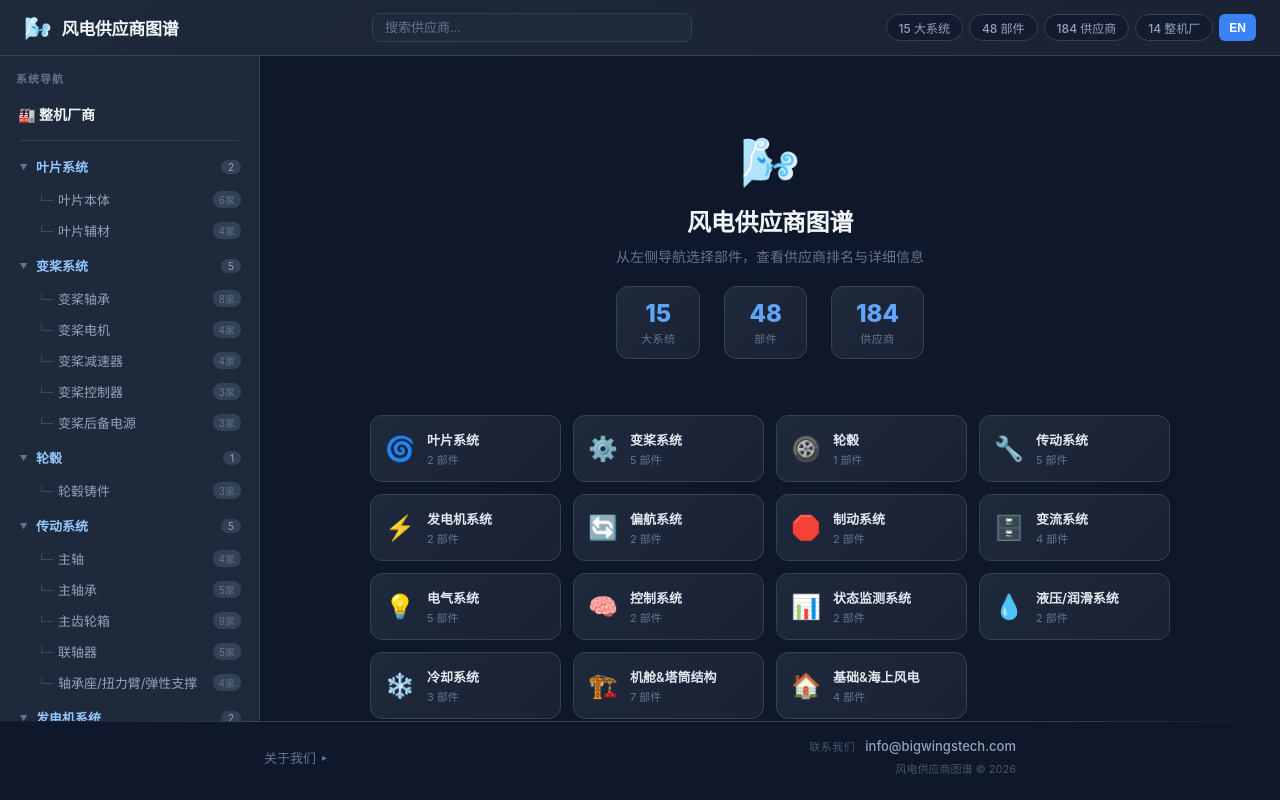
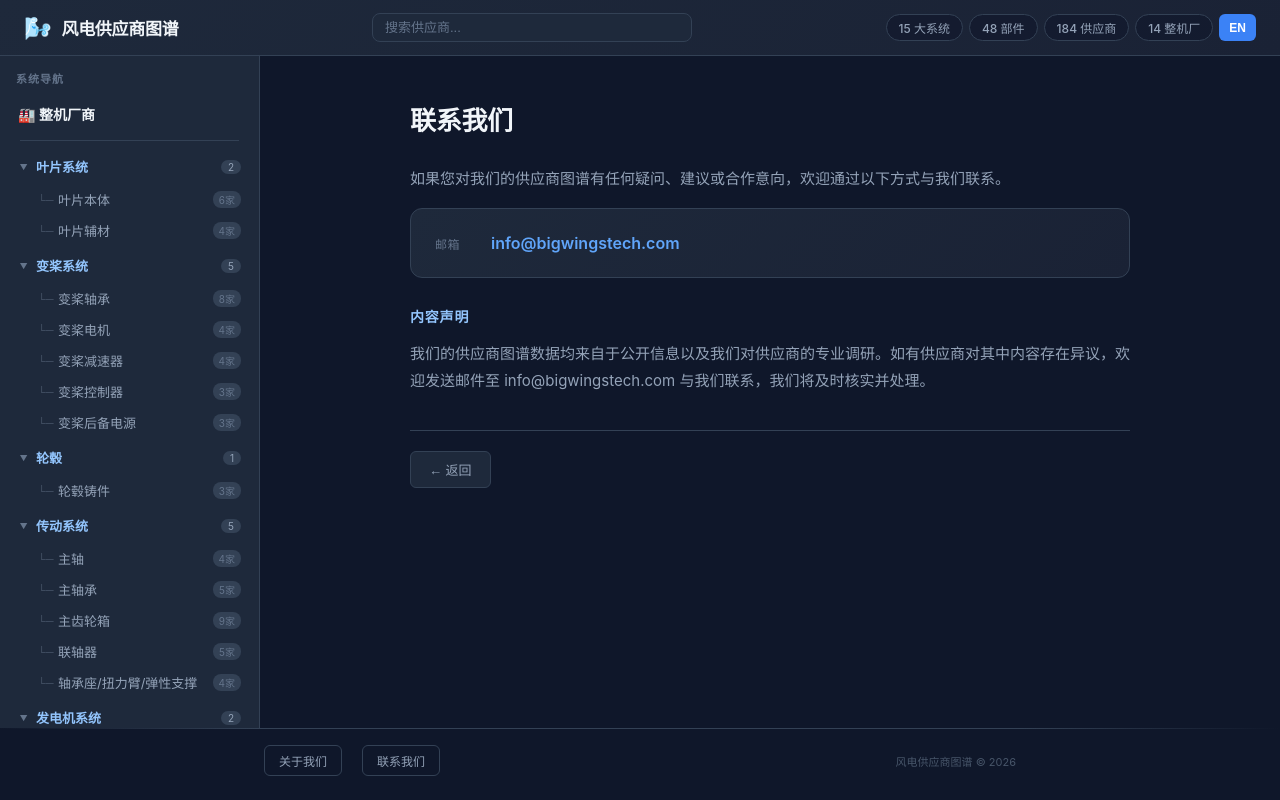
Before and after one commit to peterpei001/wind-turbine-suppliers, a React (Vite) app: page /1/contact in a window 1280 px wide. Before the commit this address led to /zh/. Built offline with nearby package versions, Linux system fonts and the light colour scheme.

Commit message:
feat: Contact Us as dedicated page, remove footer arrows

```diff
--- a/src/App.css
+++ b/src/App.css
@@ -975,61 +975,28 @@
   align-items: center;
 }
 
-.footer-right {
+.footer-links {
   display: flex;
-  flex-direction: column;
-  align-items: flex-end;
-  gap: 6px;
-}
-
-.footer-contact {
-  display: flex;
-  align-items: center;
-  gap: 10px;
-}
-
-.footer-contact-label {
-  font-size: 11px;
-  color: #475569;
-  text-transform: uppercase;
-  letter-spacing: 0.5px;
-  font-weight: 500;
-}
-
-.footer-email {
-  font-size: 13px;
-  color: #94A3B8;
-  text-decoration: none;
-  transition: color 0.2s;
-  font-weight: 500;
-}
-.footer-email:hover {
-  color: #60A5FA;
-  text-decoration: underline;
+  gap: 20px;
 }
 
 .footer-link {
   display: inline-flex;
   align-items: center;
-  gap: 6px;
   background: none;
-  border: none;
-  color: #64748B;
-  font-size: 13px;
+  border: 1px solid #334155;
+  border-radius: 6px;
+  color: #94A3B8;
+  font-size: 12px;
   cursor: pointer;
-  transition: color 0.2s;
-  padding: 4px 0;
+  transition: all 0.2s;
+  padding: 6px 14px;
+  font-weight: 500;
 }
 .footer-link:hover {
-  color: #60A5FA;
-}
-
-.footer-arrow {
-  font-size: 10px;
-  transition: transform 0.2s;
-}
-.footer-link:hover .footer-arrow {
-  transform: translateX(3px);
+  color: #F1F5F9;
+  border-color: #3B82F6;
+  background: rgba(59, 130, 246, 0.06);
 }
 
 .footer-copy {
@@ -1098,6 +1065,41 @@
   color: #3B82F6;
   font-weight: bold;
   font-size: 18px;
+}
+
+.contact-card {
+  background: linear-gradient(135deg, #1E293B 0%, #1a2235 100%);
+  border: 1px solid #334155;
+  border-radius: 12px;
+  padding: 24px;
+  margin-top: 16px;
+}
+
+.contact-item {
+  display: flex;
+  align-items: center;
+  gap: 16px;
+}
+
+.contact-item-label {
+  font-size: 12px;
+  color: #64748B;
+  text-transform: uppercase;
+  letter-spacing: 0.5px;
+  font-weight: 500;
+  min-width: 40px;
+}
+
+.contact-item-value {
+  font-size: 16px;
+  color: #60A5FA;
+  text-decoration: none;
+  font-weight: 600;
+  transition: color 0.2s;
+}
+.contact-item-value:hover {
+  color: #93C5FD;
+  text-decoration: underline;
 }
 
 .about-back {
@@ -1229,8 +1231,4 @@
     gap: 12px;
     align-items: flex-start;
   }
-  .footer-right {
-    align-items: flex-start;
-    width: 100%;
-  }
 }
--- a/src/App.tsx
+++ b/src/App.tsx
@@ -11,6 +11,7 @@ import DetailPage from './pages/DetailPage';
 import OemListPage from './pages/OemListPage';
 import OemDetailPage from './pages/OemDetailPage';
 import AboutPage from './pages/AboutPage';
+import ContactPage from './pages/ContactPage';
 import { treeData } from './data';
 import { oemData } from './data/oem-data';
 import './App.css';
@@ -81,17 +82,15 @@ function Footer() {
     <footer className="footer">
       <hr className="footer-hr" />
       <div className="footer-inner">
-        <button className="footer-link" onClick={() => ln('/about')}>
-          {UI.aboutUs[lang]}
-          <span className="footer-arrow">▸</span>
-        </button>
-        <div className="footer-right">
-          <div className="footer-contact">
-            <span className="footer-contact-label">{UI.contactUs[lang]}</span>
-            <a href="mailto:info@bigwingstech.com" className="footer-email">info@bigwingstech.com</a>
-          </div>
-          <p className="footer-copy">{UI.emptyTitle[lang]} &copy; {new Date().getFullYear()}</p>
+        <div className="footer-links">
+          <button className="footer-link" onClick={() => ln('/about')}>
+            {UI.aboutUs[lang]}
+          </button>
+          <button className="footer-link" onClick={() => ln('/contact')}>
+            {UI.contactUs[lang]}
+          </button>
         </div>
+        <p className="footer-copy">{UI.emptyTitle[lang]} &copy; {new Date().getFullYear()}</p>
       </div>
     </footer>
   );
@@ -120,6 +119,7 @@ function AppInner() {
             <Route path="/:lang/oems" element={<LangGate><OemListPage /></LangGate>} />
             <Route path="/:lang/oem/:oemId" element={<LangGate><OemDetailPage /></LangGate>} />
             <Route path="/:lang/about" element={<LangGate><AboutPage /></LangGate>} />
+            <Route path="/:lang/contact" element={<LangGate><ContactPage /></LangGate>} />
             <Route path="/" element={<Navigate to="/zh/" replace />} />
             <Route path="*" element={<Navigate to="/zh/" replace />} />
           </Routes>
--- a/src/i18n.ts
+++ b/src/i18n.ts
@@ -79,6 +79,11 @@ export const UI: Record<string, LocalizedString> = {
     en: 'Our team updates the supplier map information weekly to ensure data timeliness and accuracy.',
   },
   aboutDisclaimerTitle: { zh: '内容声明', en: 'Disclaimer' },
+  contactEmail: { zh: '邮箱', en: 'Email' },
+  contactDesc: {
+    zh: '如果您对我们的供应商图谱有任何疑问、建议或合作意向，欢迎通过以下方式与我们联系。',
+    en: 'If you have any questions, suggestions, or collaboration inquiries regarding our supplier map, feel free to reach out to us.',
+  },
   aboutDisclaimer: {
     zh: '我们的供应商图谱数据均来自于公开信息以及我们对供应商的专业调研。如有供应商对其中内容存在异议，欢迎发送邮件至 info@bigwingstech.com 与我们联系，我们将及时核实并处理。',
     en: 'Our supplier map data is sourced from public information and our professional research on suppliers. If any supplier has concerns about the content, please email us at info@bigwingstech.com. We will verify and address them promptly.',
--- /dev/null
+++ b/src/pages/ContactPage.tsx
@@ -0,0 +1,37 @@
+import { useLanguage } from '../LanguageContext';
+import { UI } from '../i18n';
+import { useLN } from '../useLangNavigate';
+
+export default function ContactPage() {
+  const { lang } = useLanguage();
+  const ln = useLN();
+
+  return (
+    <div className="about-page">
+      <div className="about-header">
+        <h2 className="about-title">{UI.contactUs[lang]}</h2>
+      </div>
+
+      <section className="about-section">
+        <p className="about-text">{UI.contactDesc[lang]}</p>
+        <div className="contact-card">
+          <div className="contact-item">
+            <span className="contact-item-label">{UI.contactEmail[lang]}</span>
+            <a href="mailto:info@bigwingstech.com" className="contact-item-value">info@bigwingstech.com</a>
+          </div>
+        </div>
+      </section>
+
+      <section className="about-section">
+        <h3 className="about-subtitle">{UI.aboutDisclaimerTitle[lang]}</h3>
+        <p className="about-text">{UI.aboutDisclaimer[lang]}</p>
+      </section>
+
+      <div className="about-back">
+        <button className="about-back-btn" onClick={() => ln('/')}>
+          {UI.back[lang]}
+        </button>
+      </div>
+    </div>
+  );
+}
```
